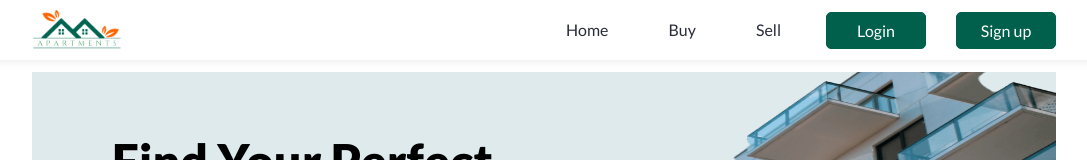
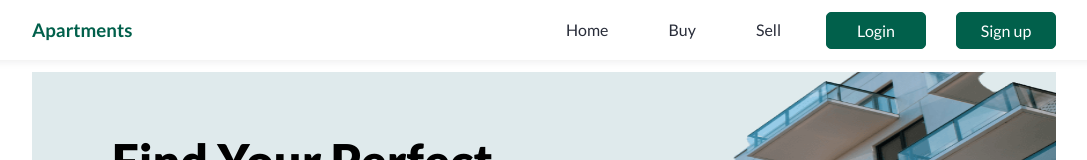
Before and after one commit to segundevs/apartments-listing, a React (Create React App) app: page / in a window 1280 px wide. Shown: the top 160 px of the page, without its empty margins (96-1183 px from the left). Built offline with nearby package versions, Linux system fonts and the light colour scheme; no server answers.

Commit message:
changed nav brand logo

```diff
--- a/src/components/Header/Header.jsx
+++ b/src/components/Header/Header.jsx
@@ -2,7 +2,7 @@ import {useState} from 'react';
 import { Link } from 'react-router-dom';
 import MenuIcon from '@mui/icons-material/Menu';
 import CloseIcon from '@mui/icons-material/Close';
-import logo from '../../images/logo.png';
+// import logo from '../../images/logo.png';
 import './header.style.scss'
 
 import {useAuth} from '../../contexts/authContext';
@@ -16,9 +16,10 @@ const Header = () => {
   return (
    <header className="header">
       <nav className="navbar">
-       {/* <Link to="/" className="nav__brand"> */}
-        <img src={logo} alt="brand-logo" className="nav__brand"/>
-       {/* </Link> */}
+       <Link to="/" className="nav__brand">
+        {/* <img src={logo} alt="brand-logo" className="nav__brand"/> */}
+        <h3>Apartments</h3>
+       </Link>
 
         <div className="navbar__links-container">
 
--- a/src/components/Header/header.style.scss
+++ b/src/components/Header/header.style.scss
@@ -19,9 +19,14 @@
   align-items: center;
   height: 40px;
 
+  // .nav__brand {
+  //   height: 500%;
+  //   margin-left: -55px;
+  // }
+
   .nav__brand {
-    height: 500%;
-    margin-left: -55px;
+    text-decoration: none;
+    color: $primary-color;
   }
 }
 
```
